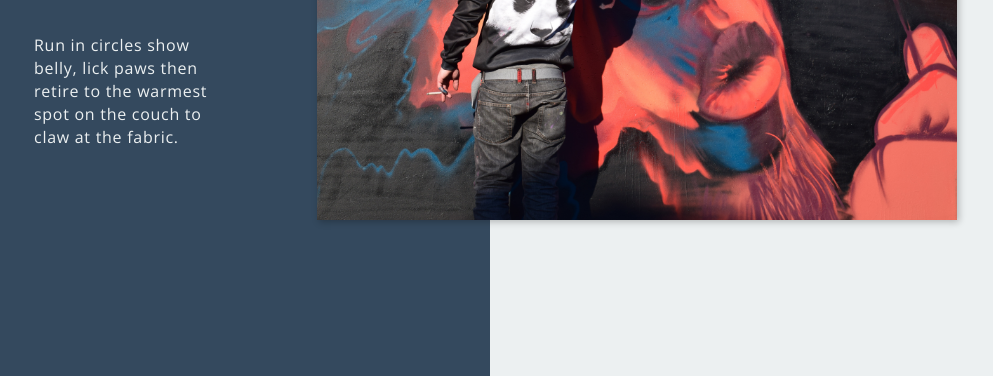
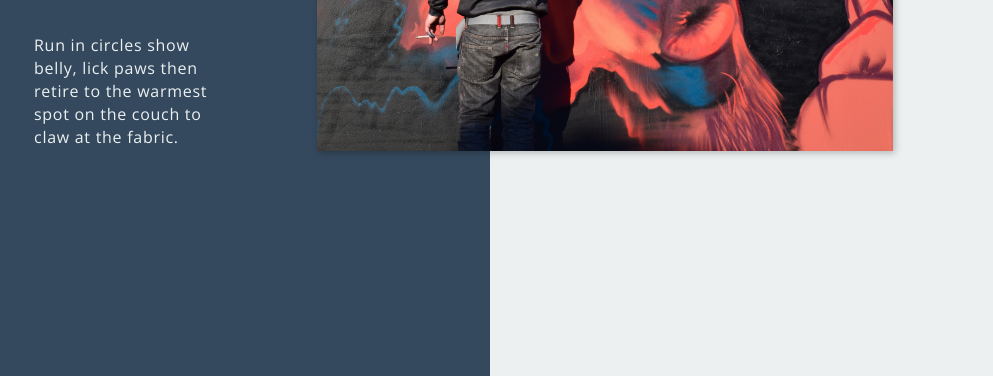
Before and after one commit to Fantonchini/Rovniy-homework, a plain HTML site: page product.html in a window 1280 px wide. Shown: the part 321-697 px from the top of the page, without its empty margins (150-1143 px from the left). Drawn offline with nearby package versions, Linux system fonts and the light colour scheme.

Commit message:
bug fix on product

```diff
--- a/css/product.css
+++ b/css/product.css
@@ -46,9 +46,9 @@
 
 @media screen and (max-width: 1600px) {
     .product-image {
-        width: 50%;
+        width: 45%;
         height: auto;
-        top: 16%;
+        top: 11%;
         left: 36.5%;
     }
 }
```
